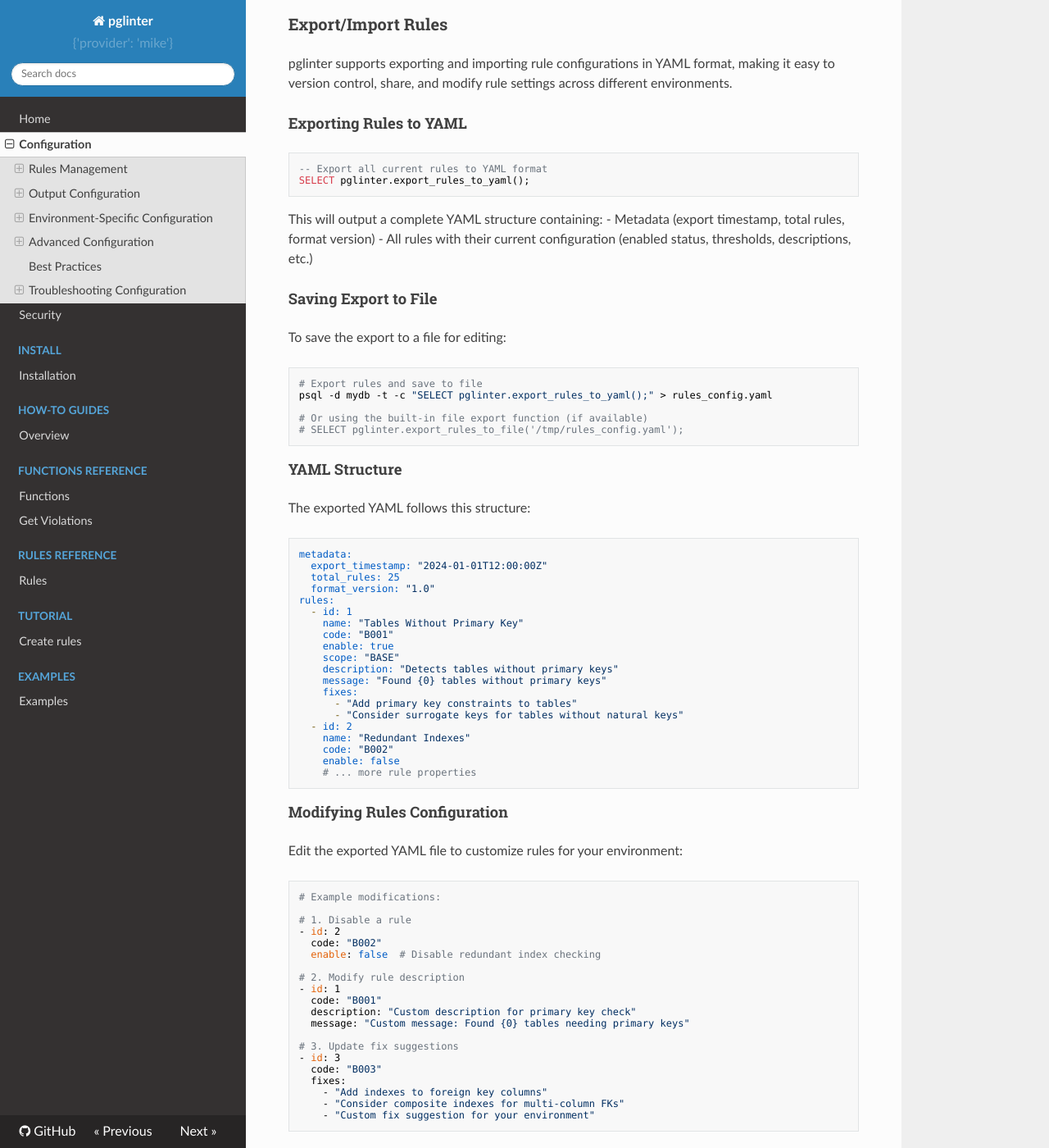
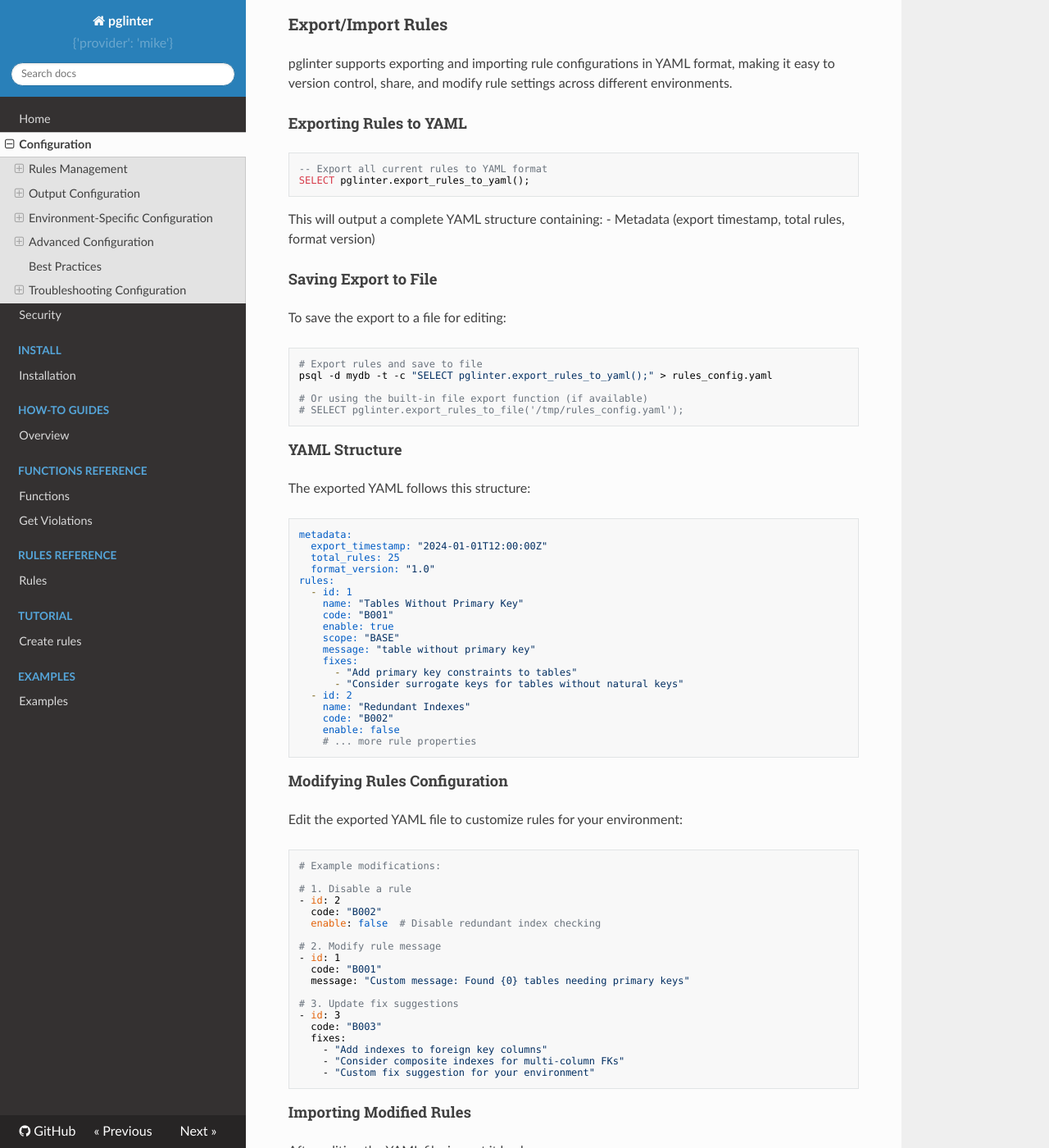
Before and after one commit to pmpetit/pglinter, an MkDocs documentation site: the page built from docs/configure.md, in a window 1280 px wide and 1400 px high, scrolled down 778 px. Shown: the whole window at 82% size. Built offline with MkDocs 1.6.1, drawn with Linux system fonts in a browser that asks for light colours; nearby versions of some CDN libraries; some of the changed text lies outside the part shown.

```diff
--- a/docs/configure.md
+++ b/docs/configure.md
@@ -53,7 +53,6 @@ SELECT pglinter.export_rules_to_yaml();
 
 This will output a complete YAML structure containing:
 - Metadata (export timestamp, total rules, format version)
-- All rules with their current configuration (enabled status, thresholds, descriptions, etc.)
 
 #### Saving Export to File
 
@@ -82,8 +81,7 @@ rules:
     code: "B001"
     enable: true
     scope: "BASE"
-    description: "Detects tables without primary keys"
-    message: "Found {0} tables without primary keys"
+    message: "table without primary key"
     fixes:
       - "Add primary key constraints to tables"
       - "Consider surrogate keys for tables without natural keys"
@@ -106,10 +104,9 @@ Edit the exported YAML file to customize rules for your environment:
   code: "B002"
   enable: false  # Disable redundant index checking
 
-# 2. Modify rule description
+# 2. Modify rule message
 - id: 1
   code: "B001"
-  description: "Custom description for primary key check"
   message: "Custom message: Found {0} tables needing primary keys"
 
 # 3. Update fix suggestions
@@ -138,8 +135,7 @@ rules:
     code: "B001"
     enable: true
     scope: "BASE"
-    description: "Modified description"
-    message: "Found {0} tables without primary keys"
+    message: "table without primary key"
     fixes:
       - "Add primary key constraints"
 ');
```
Also changed, not shown: docs/functions/README.md (+1 -1 lines), docs/rules/README.md (+1 -2 lines).
